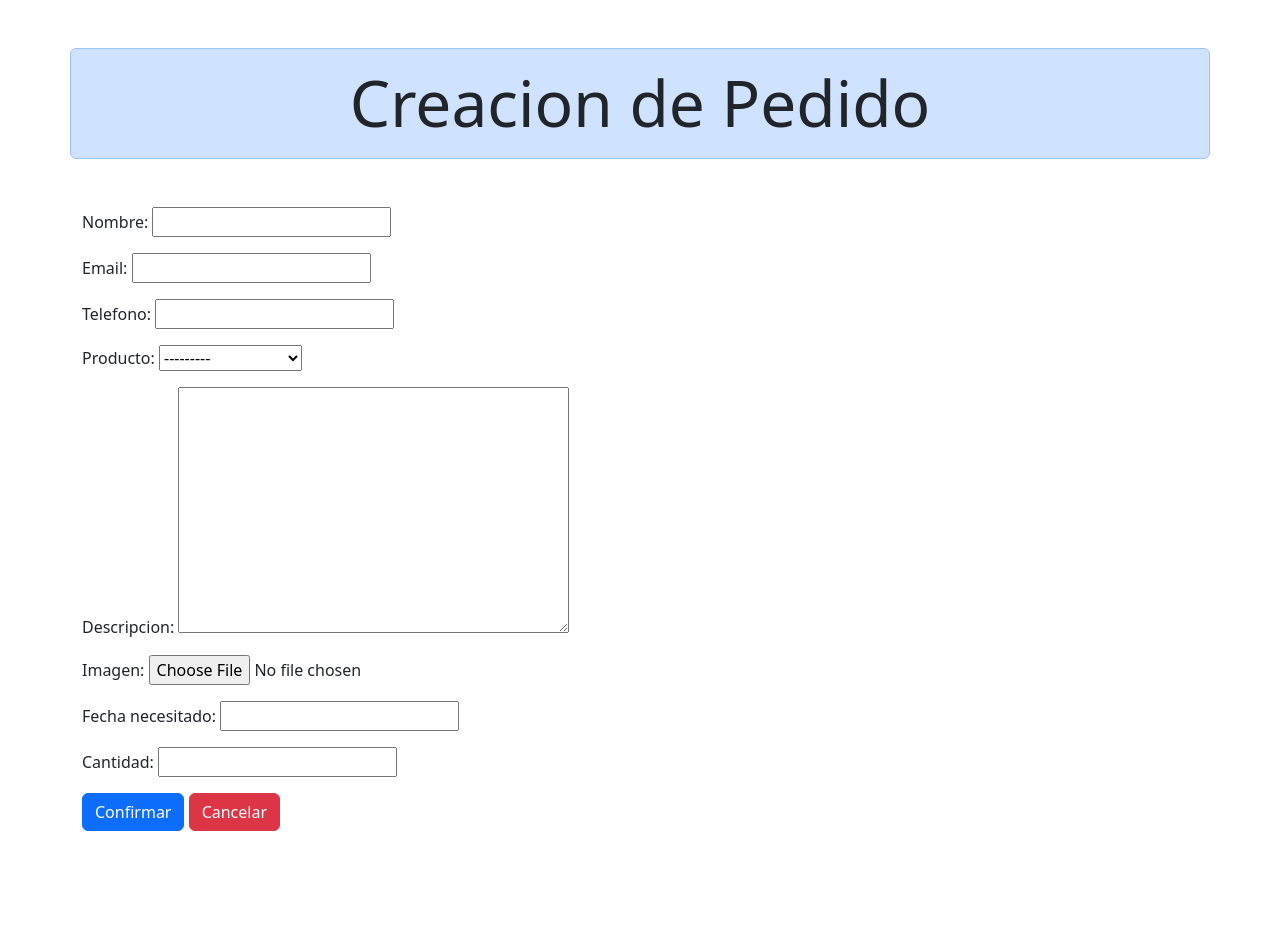
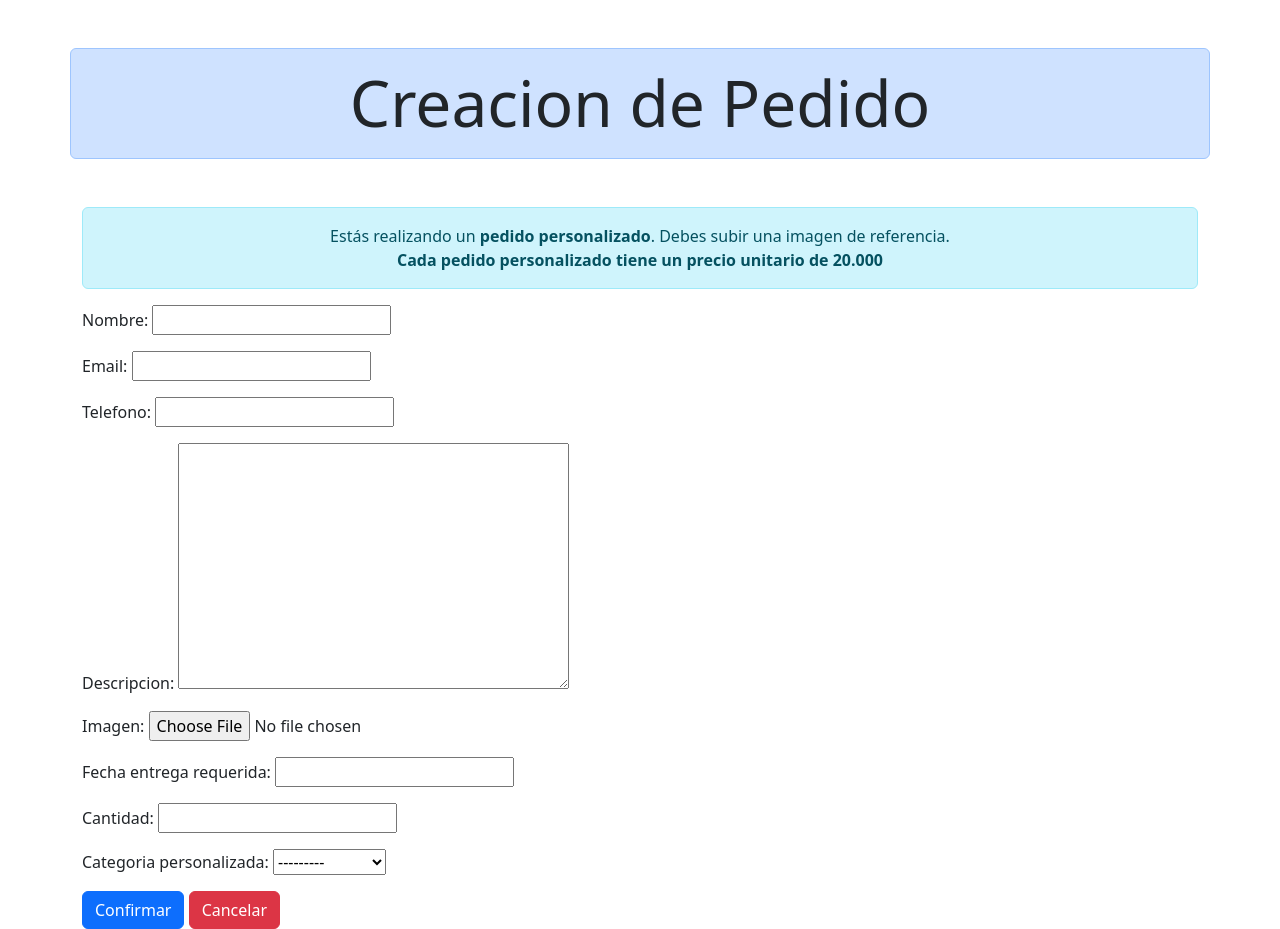
Before and after one commit to Joaquin-3/Prueba, a Django app: page /pedidos/add in a window 1280 px wide. Before the commit the page ends 831 px from the top, so only its background shows below. Run offline with Django 5.2, Linux system fonts and the light colour scheme; data comes from the database, SQL or seed files in the repository.

Commit message:
Estetic y arreglo de incongruencias
Arreglo de estetica y fallos de incongruencia o de requisitos

```diff
--- a/Tienda/urls.py
+++ b/Tienda/urls.py
@@ -13,6 +13,8 @@
     path('detalle/<slug:producto_slug>/', views.detalle, name='detalle'),
     path('pedidos/add',views.pedido, name='pedido'),
     path('seguimiento/<slug:token>/', views.seguimiento, name='seguimiento'),
+    path('pedidos/add/', views.pedido, name='pedido'),
+    path('pedidos/add/<slug:producto_slug>/', views.pedido, name='pedido_con_producto'),
 
 ]
 
--- a/mainApp/forms.py
+++ b/mainApp/forms.py
@@ -1,8 +1,42 @@
 from django import forms
-from mainApp.models import Pedido
+from mainApp.models import Pedido, Categoria
 
 class FormPedido(forms.ModelForm):
 
+    categoria_personalizada = forms.ModelChoiceField(
+        queryset=Categoria.objects.all(),
+        required=False
+    )
+
     class Meta:
         model = Pedido
-        fields = ['nombre','email','telefono','producto','descripcion','imagen','fecha_necesitado','cantidad']
+        fields = [
+            'nombre', 'email', 'telefono',
+            'producto', 'descripcion', 'imagen',
+            'fecha_entrega_requerida', 'cantidad'
+        ]
+
+    def __init__(self, *args, **kwargs):
+        producto_inicial = kwargs.pop("producto_inicial", None)
+        super().__init__(*args, **kwargs)
+
+
+        if producto_inicial:
+            self.fields["producto"].widget = forms.HiddenInput()
+            self.fields["producto"].initial = producto_inicial
+
+            self.fields["imagen"].widget = forms.HiddenInput()
+            self.fields["imagen"].required = False
+
+            self.fields["categoria_personalizada"].widget = forms.HiddenInput()
+            self.fields["categoria_personalizada"].required = False
+
+
+
+        else:
+            self.fields["producto"].widget = forms.HiddenInput()
+            self.fields["producto"].required = False
+
+            self.fields["imagen"].required = True
+
+            self.fields["categoria_personalizada"].required = True
--- a/mainApp/models.py
+++ b/mainApp/models.py
@@ -50,6 +50,10 @@
     def __str__(self):
         return self.nombre
 
+    def save(self, *args, **kwargs):
+        self.nombre = self.nombre.capitalize()
+        super().save(*args, **kwargs)
+
 
 class Insumo(models.Model):
     nombre = models.CharField(max_length=100)
@@ -65,12 +69,12 @@
     nombre = models.CharField(max_length=50)
     email = models.EmailField()
     telefono = models.IntegerField(null=True)
-    producto = models.ForeignKey(Producto,on_delete=models.CASCADE)
+    producto = models.ForeignKey(Producto,on_delete=models.CASCADE, null=True, blank=True)
     descripcion = models.TextField(max_length=70)
     cantidad = models.IntegerField()
     token = models.CharField(max_length=50, unique=True, default=uuid.uuid4)
     fecha_pedido = models.DateField(auto_now_add=True)
-    fecha_necesitado = models.DateField(null=True)
+    fecha_entrega_requerida = models.DateField(null=True)
 
     imagen = models.ImageField(upload_to='productos/', blank=True, null=True)
     origen = models.CharField(
@@ -92,9 +96,29 @@
     )
 
     def precio_final(self):
+        if not self.producto and self.cantidad:
+            return 20000 * self.cantidad
+
         if self.producto and self.cantidad:
             return self.producto.precio * self.cantidad
+
         return 0
 
-def __str__(self):
-        return f"Pedido de {self.cantidad} x {self.producto.nombre} - Total: ${self.precio_final}"
+
+    def save(self, *args, **kwargs):
+        self.nombre = self.nombre.upper()
+
+        if self.producto:
+            self.precio = self.producto.precio
+        else:
+            self.precio = 20000
+
+        super().save(*args, **kwargs)
+
+    def __str__(self):
+        if self.producto:
+            nombre_producto = self.producto.nombre
+        else:
+            nombre_producto = "Personalizado"
+
+        return f"Pedido de {self.cantidad} x {nombre_producto} - Total: ${self.precio_final()}"
--- a/mainApp/views.py
+++ b/mainApp/views.py
@@ -1,7 +1,7 @@
 from django.shortcuts import render, get_object_or_404
 from .models import Producto, Categoria, Pedido
 from mainApp.forms import FormPedido
-import uuid
+from django.db import IntegrityError, DatabaseError
 
 # Create your views here.
 
@@ -31,33 +31,41 @@
 
     return render(request, 'detalle.html', data)
 
-def pedido(request):
-    form = FormPedido()
+def pedido(request, producto_slug=None):
+    producto_preseleccionado = None
+    if producto_slug:
+        producto_preseleccionado = get_object_or_404(Producto, slug=producto_slug)
 
-    if request.method == 'POST':
-        form = FormPedido(request.POST, request.FILES)
+    if request.method == "POST":
+        form = FormPedido(request.POST, request.FILES, producto_inicial=producto_preseleccionado)
 
         if form.is_valid():
             pedido = form.save(commit=False)
 
-            pedido.token = uuid.uuid4().hex[:12]
-            pedido.save()
+            if producto_preseleccionado:
+                pedido.producto = producto_preseleccionado
 
-            url_seguimiento = request.build_absolute_uri(
-                f"/seguimiento/{pedido.token}/"
-            )
+            try:
+                pedido.save()
+                url = request.build_absolute_uri(f"/seguimiento/{pedido.token}/")
+                return render(request, "pedido_creado.html", {
+                    "token": pedido.token,
+                    "url": url
+                })
+            except IntegrityError as e:
+                form.add_error(None, "Error de integridad en la base de datos. Revise los datos ingresados.")
+            except DatabaseError as e:
+                form.add_error(None, "Error al guardar en la base de datos. Intente nuevamente.")
+            except Exception as e:
+                form.add_error(None, f"Ocurrió un error inesperado: {str(e)}")
 
-            return render(
-            request,
-            "pedido_creado.html",
-            {
-                "url": url_seguimiento,
-                "token": pedido.token
-            }
-            )
+    else:
+        form = FormPedido(producto_inicial=producto_preseleccionado)
 
-    data = {'form': form}
-    return render(request, 'formulario.html', data)
+    return render(request, "formulario.html", {
+        "form": form,
+        "producto_preseleccionado": producto_preseleccionado
+    })
 
 def seguimiento(request, token=None):
     if token is None:
--- a/templates/detalle.html
+++ b/templates/detalle.html
@@ -41,7 +41,7 @@
         <h3> Descripcion:</h3>
         <p>{{producto.descripcion}}</p>
         <h3> Precio Unitario:</h3>
-        <p>{{producto.precio}}</p>
+        <p>${{producto.precio}}</p>
 
         </div>
         <div class="container mt-5 ">
@@ -56,7 +56,7 @@
                     <button
                     type="button"
                     class="btn btn-success ">
-                        <a href="/pedidos/add" class="text-white link-offset-2 link-underline link-underline-opacity-0">
+                        <a href="/pedidos/add/{{ producto.slug }}" class="text-white link-offset-2 link-underline link-underline-opacity-0">
                             Solicitar producto
                         </a>
 
--- a/templates/formulario.html
+++ b/templates/formulario.html
@@ -25,14 +25,25 @@
         </div>
 
         <div class="container mt-5 ">
-            <form method="POST">
+            <form method="POST" enctype="multipart/form-data">
                 {% csrf_token %}
-                {{form.as_p}}
 
+                {% if producto_preseleccionado %}
+                <div class="alert alert-success text-center">
+                    Estás solicitando el producto: <strong>{{ producto_preseleccionado.nombre }}</strong>
+                </div>
+                {% else %}
+                <div class="alert alert-info text-center">
+                    Estás realizando un <strong>pedido personalizado</strong>.
+                    Debes subir una imagen de referencia.
+                    <br>
+                    <strong>
+                        Cada pedido personalizado tiene un precio unitario de 20.000
+                    </strong>
+                </div>
+                {% endif %}
 
-
-
-
+                {{ form.as_p }}
 
             <button
                 type="submit"
@@ -47,7 +58,14 @@
             >
                     Cancelar
             </button>
+
             </form>
+
+
+
+
+
+
         </div>
 
 
```
Also changed, not shown: templates/home.html (+7 -0 lines), db.sqlite3, mainApp/migrations/0002_alter_pedido_producto.py (added), mainApp/migrations/0003_rename_fecha_necesitado_pedido_fecha_entrega_requerida.py (added), media/productos/17.jpeg (added), media/productos/may.png (added).
